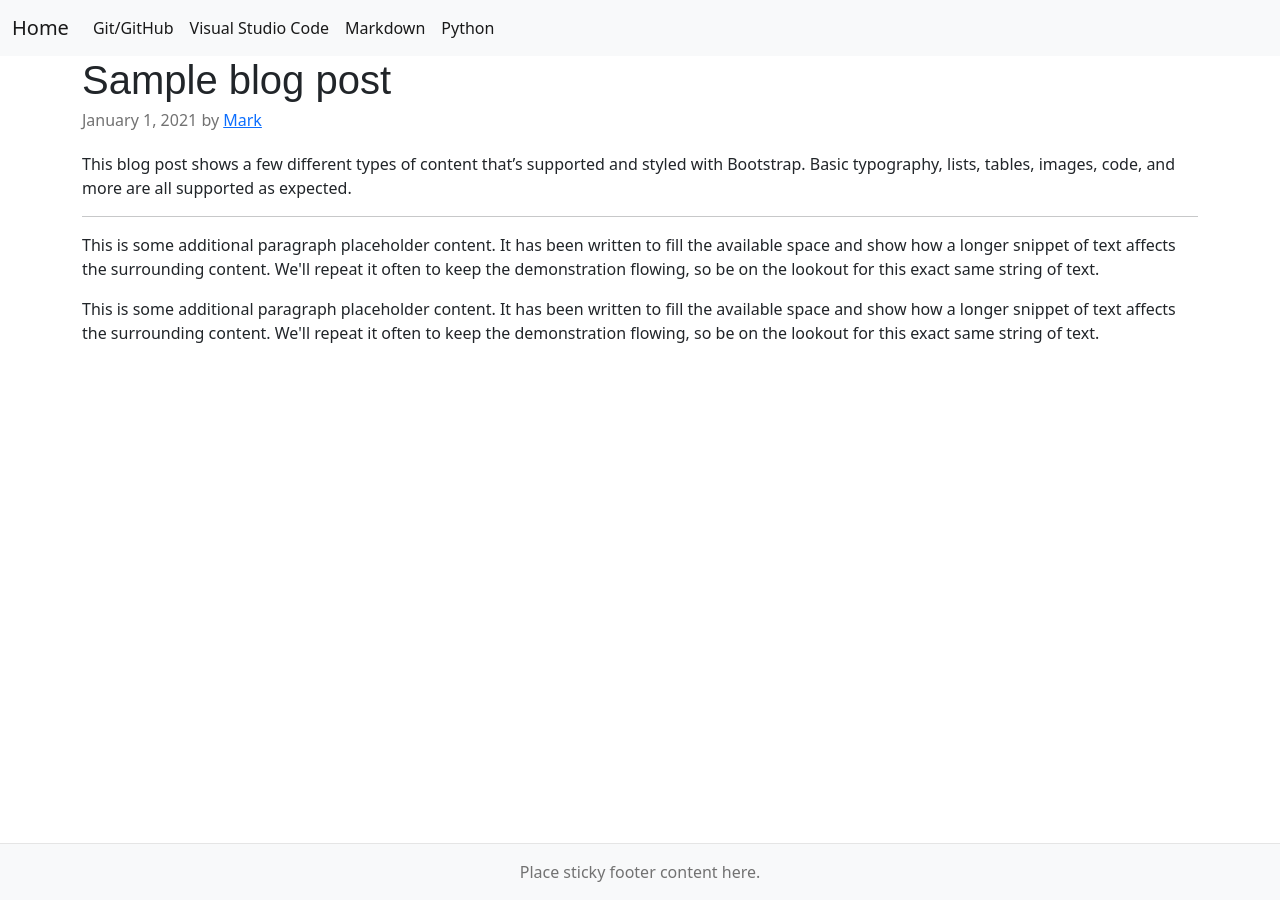
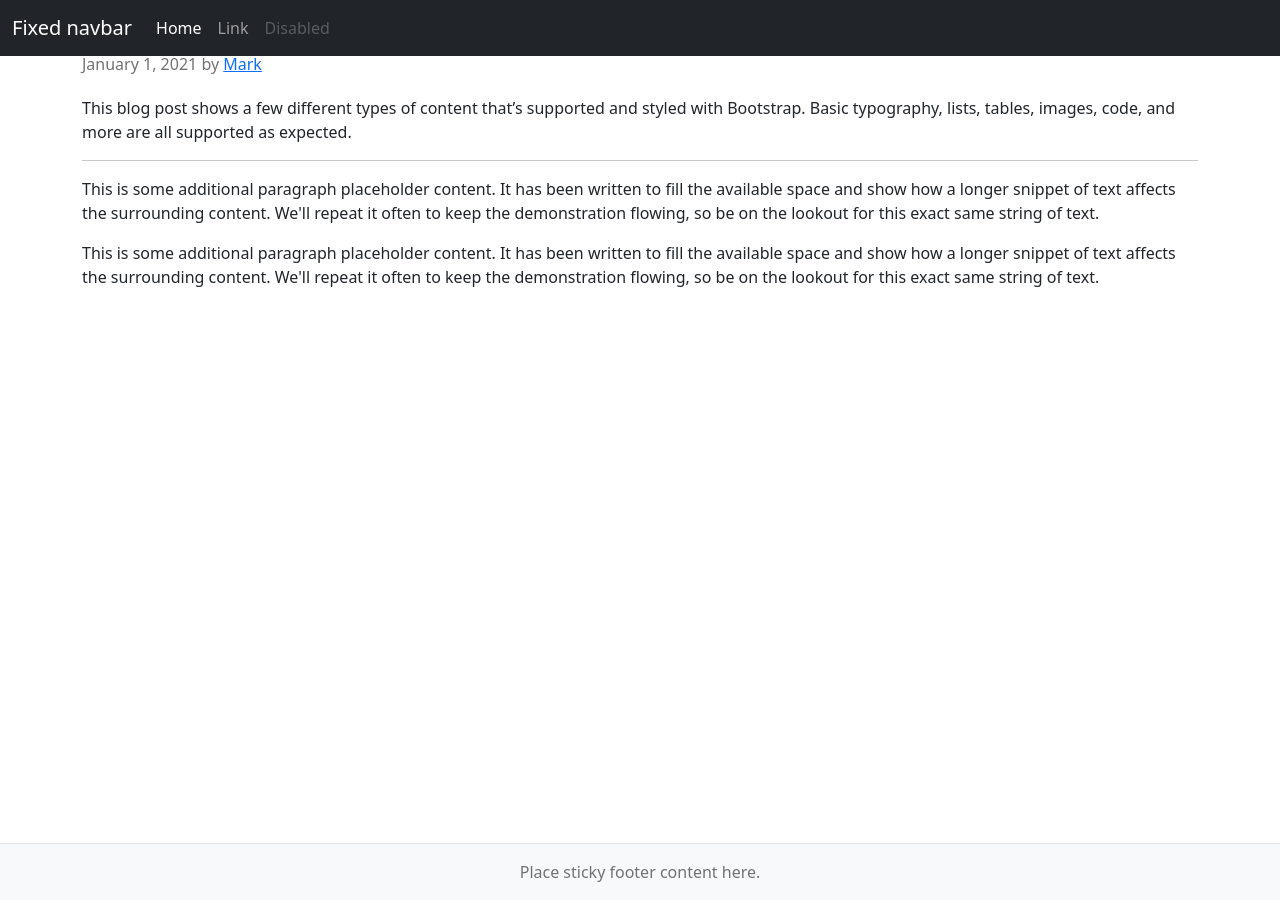
Before and after one commit to ConradoAlmeida/cheatsheets, a Jekyll site: the page built from index.html, in a window 1280 px wide. Built offline with Jekyll 4.4.1, drawn with Linux system fonts in a browser that asks for light colours.

Commit message:
teste navbar

```diff
--- a/_layouts/default.html
+++ b/_layouts/default.html
@@ -48,27 +48,25 @@
 
 
 
-<nav class="navbar navbar-expand-lg navbar-light bg-light">
+<nav class="navbar navbar-expand-md navbar-dark fixed-top bg-dark">
   <div class="container-fluid">
-    <a class="navbar-brand" href="index.html">Home</a>
-    <button class="navbar-toggler" type="button" data-bs-toggle="collapse" data-bs-target="#navbarNav" aria-controls="navbarNav" aria-expanded="false" aria-label="Toggle navigation">
+    <a class="navbar-brand" href="#">Fixed navbar</a>
+    <button class="navbar-toggler" type="button" data-bs-toggle="collapse" data-bs-target="#navbarCollapse" aria-controls="navbarCollapse" aria-expanded="false" aria-label="Toggle navigation">
       <span class="navbar-toggler-icon"></span>
     </button>
-    <div class="collapse navbar-collapse" id="navbarNav">
-      <ul class="navbar-nav">
+    <div class="collapse navbar-collapse" id="navbarCollapse">
+      <ul class="navbar-nav me-auto mb-2 mb-md-0">
         <li class="nav-item">
-          <a class="nav-link active" aria-current="page" href="git-cheat.html">Git/GitHub</a>
+          <a class="nav-link active" aria-current="page" href="#">Home</a>
         </li>
         <li class="nav-item">
-          <a class="nav-link active" aria-current="page" href="vscode-cheat.html">Visual Studio Code</a>
+          <a class="nav-link" href="#">Link</a>
         </li>
         <li class="nav-item">
-          <a class="nav-link active" aria-current="page" href="markdown-cheat.html">Markdown</a>
-        </li>
-        <li class="nav-item">
-          <a class="nav-link active" aria-current="page" href="teste.html">Python</a>
+          <a class="nav-link disabled">Disabled</a>
         </li>
       </ul>
+
     </div>
   </div>
 </nav>
```
